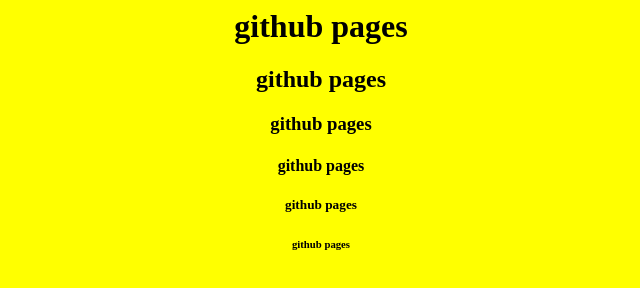
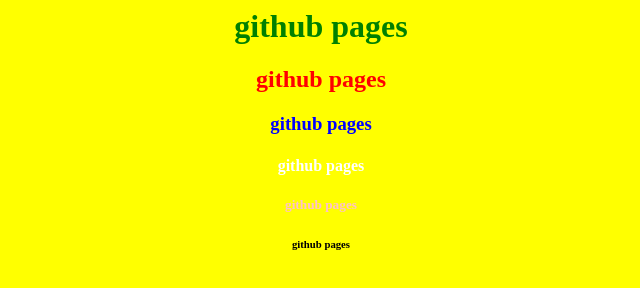
Before and after one commit to innocent997/try, a plain HTML site: page index.html in a window 1280 px wide. Shown: the whole page, without its empty margins (319-959 px from the left). Drawn offline with Linux system fonts and the light colour scheme.

Commit message:
Update index.html

```diff
--- a/index.html
+++ b/index.html
@@ -6,17 +6,17 @@
 
    <div align="center">
 
-       <h1>github pages</h1>
+       <h1><span style="color:green"> github pages </span></h1>
 
-       <h2>github pages</h2>
+       <h2><span style="color:red"> github pages </span></h2>
 
-       <h3>github pages</h3>
+       <h3><span style="color:blue"> github pages </span></h3>
 
-       <h4>github pages</h4>
+       <h4><span style="color:white"> github pages </span></h4>
 
-       <h5>github pages</h5>
+       <h5><span style="color:pink"> github pages </span></h5>
 
-       <h6>github pages</h6>
+       <h6><span style="color:black"> github pages </span></h6>
 
    </div>
 
```
